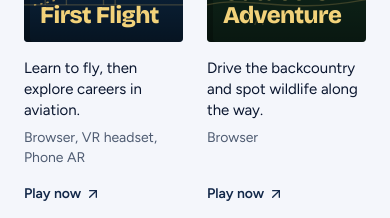
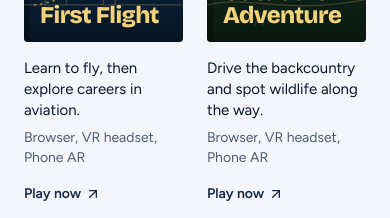
Before and after one commit to Mrimagemakers/PengamePublishing, a React (Vite) app: page /games in a window 390 px wide. Shown: the part 1260-1478 px from the top of the page. Built offline with nearby package versions, Linux system fonts and the light colour scheme.

Commit message:
Great Outdoors Adventure: add VR headset and phone AR
Co-Authored-By: Claude Opus 5.5 <noreply@anthropic.com>
Claude-Session: https://claude.ai/code/session_01C5B4bVWTX4bHUAuasWR9Z4

```diff
--- a/src/data/games.js
+++ b/src/data/games.js
@@ -56,9 +56,9 @@ export const GAMES = [
     id: "great-outdoors",
     title: "Great Outdoors Adventure",
     tagline: "Drive the backcountry and spot wildlife along the way.",
-    description: "A driving and wildlife game set in open country.",
+    description: "A driving and wildlife game set in open country. Play in your browser, in a VR headset, or in AR on your phone.",
     url: "https://mrimagemakers.github.io/GreatOutdoorsAdventure/",
-    platforms: ["browser"],
+    platforms: ["browser", "vr", "ar"],
     status: "live",
     motif: "peaks",
     ground: "#143424",
```
